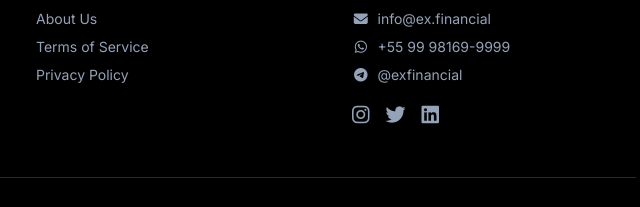
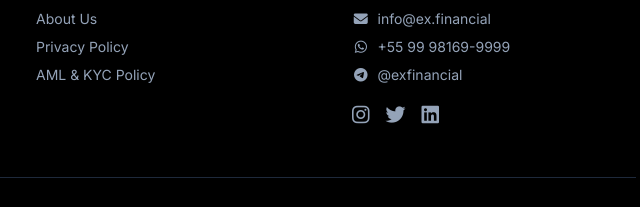
Before and after one commit to exfinancialltda/site, a plain HTML site: page Terms.html in a window 1280 px wide. Shown: the part 2256-2463 px from the top of the page, 620-1260 px from the left. Drawn offline with nearby package versions, Linux system fonts and the light colour scheme.

Commit message:
Update Terms.html

```diff
--- a/Terms.html
+++ b/Terms.html
@@ -132,9 +132,9 @@
                  <div>
                     <h4 class="font-semibold text-white tracking-wider">Company</h4>
                     <ul class="mt-4 space-y-2 text-sm text-slate-400">
-                        <li><a href="#" class="hover:text-sky-400">About Us</a></li>
-                        <li><a href="terms.html" class="hover:text-sky-400">Terms of Service</a></li>
-                        <li><a href="privacy.html" class="hover:text-sky-400">Privacy Policy</a></li>
+                         <li><a href="https://ex.financial/about_us" target="_blank" class="hover:text-sky-400">About Us</a></li>
+                        <li><a href="https://ex.financial/Privacy_Policy" target="_blank" class="hover:text-sky-400">Privacy Policy</a></li>
+                        <li><a href="https://ex.financial/AML" target="_blank" class="hover:text-sky-400">AML & KYC Policy</a></li>
                     </ul>
                 </div>
                 <div>
```
